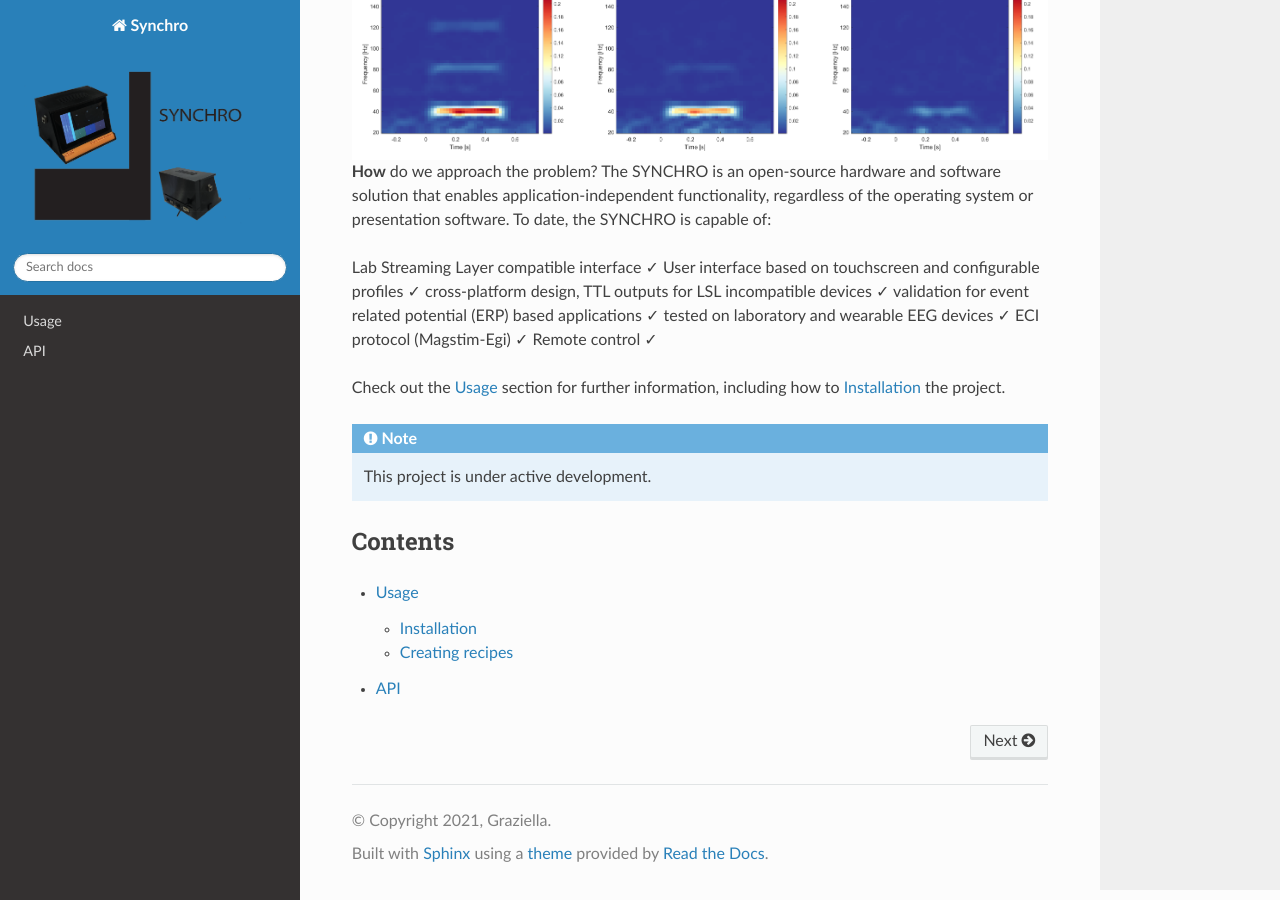
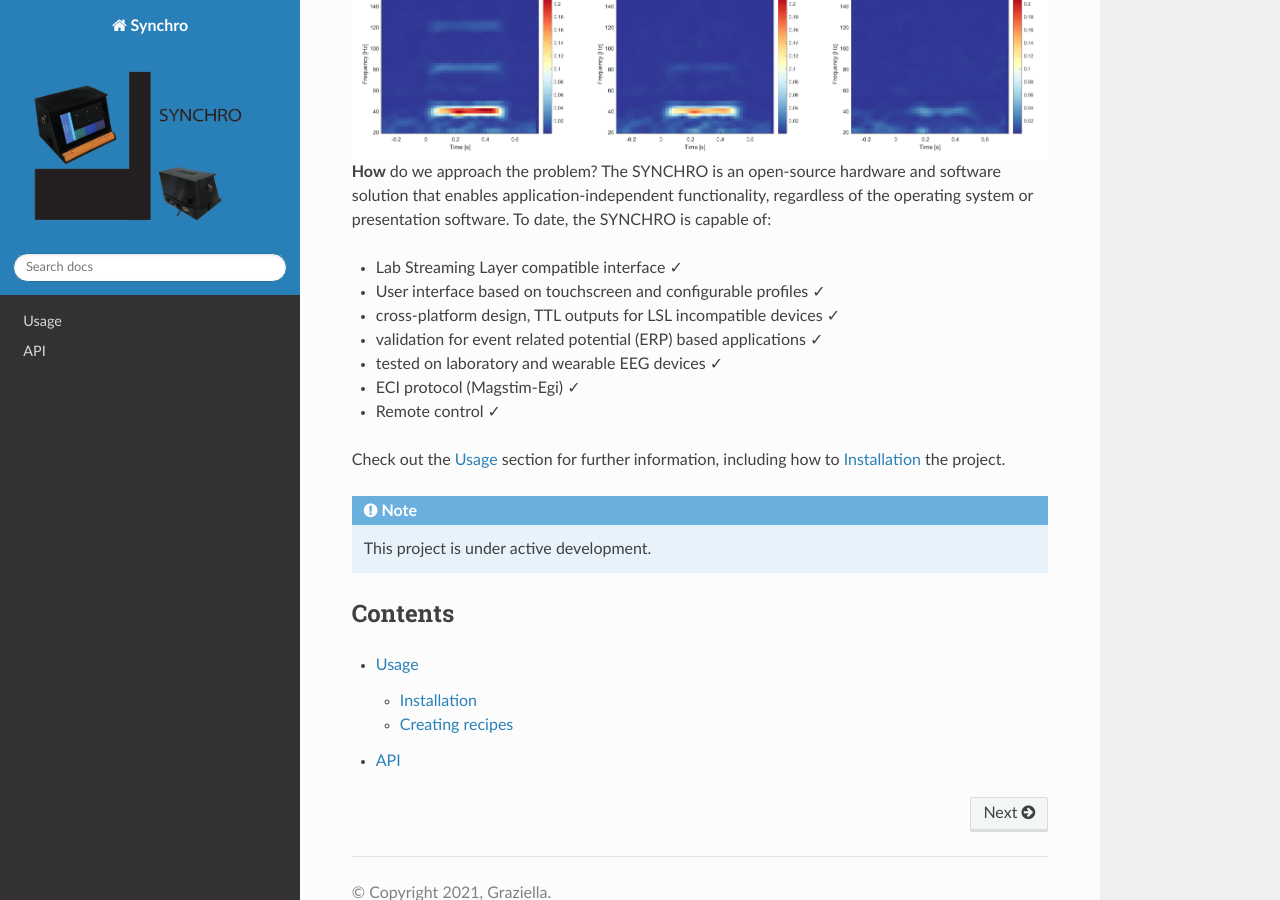
Before and after one commit to VlastaKoudelka/synchro-dev, a Sphinx documentation site: the page built from docs/source/index.rst, in a window 1280 px wide and 900 px high, scrolled down 448 px. Built offline with Sphinx 7.4.7 and the Read the Docs theme 3.1.0, drawn with Linux system fonts in a browser that asks for light colours; part of the change alters nothing that is shown.

```diff
--- a/docs/source/index.rst
+++ b/docs/source/index.rst
@@ -10,16 +10,13 @@ Welcome to Synchro documentation!
 
 **How** do we approach the problem? The SYNCHRO is an open-source hardware and software solution that enables application-independent functionality, regardless of the operating system or presentation software. To date, the SYNCHRO is capable of:
 
-.. note::
-
-Lab Streaming Layer compatible interface						         ✓
-User interface based on touchscreen and configurable profiles	   ✓
-cross-platform design, TTL outputs for LSL incompatible devices	✓
-validation for event related potential (ERP) based applications	✓
-tested on laboratory and wearable EEG devices					      ✓
-ECI protocol (Magstim-Egi)						                        ✓
-Remote control									                           ✓
-
+* Lab Streaming Layer compatible interface						         ✓
+* User interface based on touchscreen and configurable profiles	   ✓
+* cross-platform design, TTL outputs for LSL incompatible devices	✓
+* validation for event related potential (ERP) based applications	✓
+* tested on laboratory and wearable EEG devices					      ✓
+* ECI protocol (Magstim-Egi)						                        ✓
+* Remote control									                           ✓
 
 Check out the :doc:`usage` section for further information, including
 how to :ref:`installation` the project.
```
